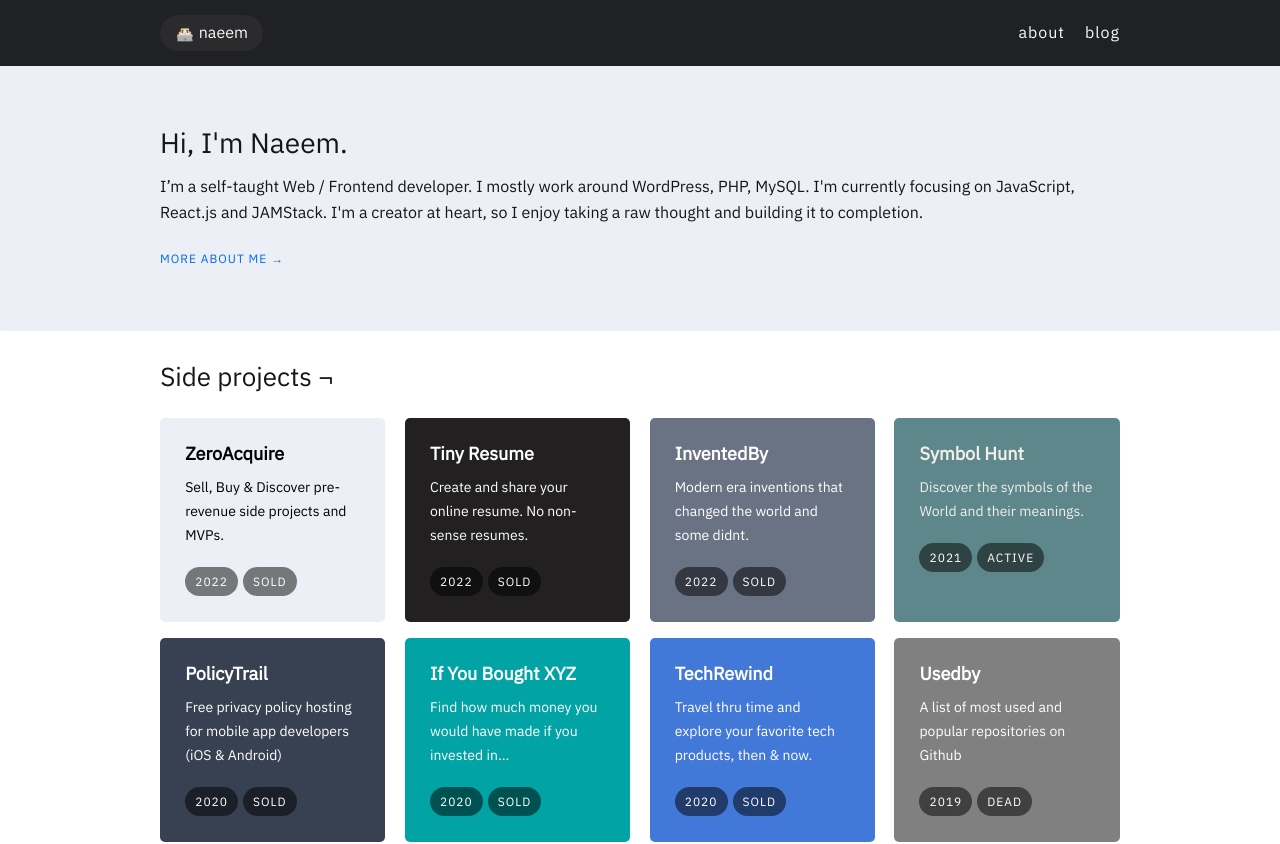
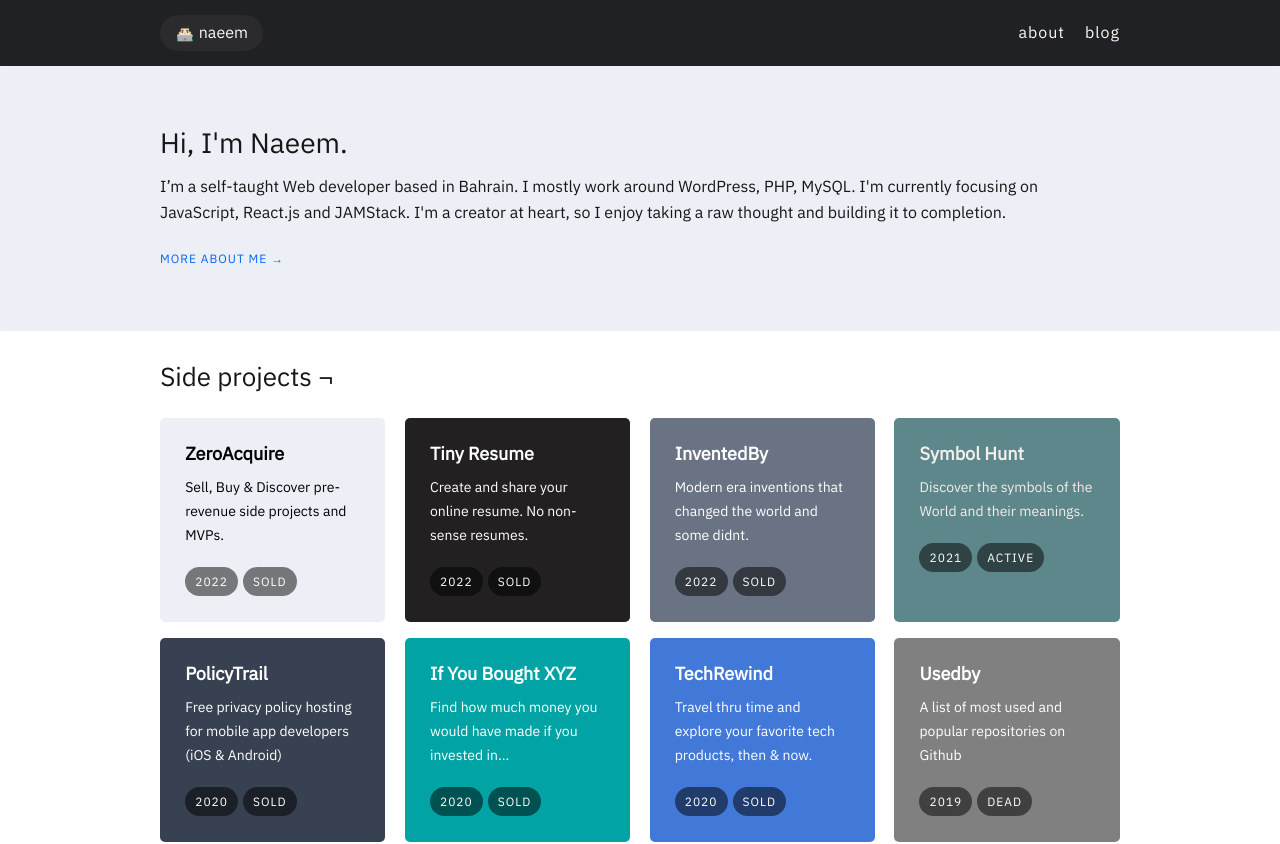
Before and after one commit to naeemnur/naeemnur.com, a React (Create React App) app: page / in a window 1280 px wide. Shown: the top 844 px of the page. Built offline with nearby package versions, Linux system fonts and the light colour scheme.

Commit message:
home update

```diff
--- a/src/Home.js
+++ b/src/Home.js
@@ -6,13 +6,13 @@ import { Project } from "./Projects";
 class Home extends Component {
   render() {
     const pageTitle = "Hi, I'm Naeem.";
-    const pageContent = `I’m a self-taught Web / Frontend developer. I mostly work around WordPress, PHP, MySQL. I'm currently focusing on JavaScript, React.js and JAMStack. I'm a creator at heart, so I enjoy taking a raw thought and building it to completion.`;
+    const pageContent = `I’m a self-taught Web developer based in Bahrain. I mostly work around WordPress, PHP, MySQL. I'm currently focusing on JavaScript, React.js and JAMStack. I'm a creator at heart, so I enjoy taking a raw thought and building it to completion.`;
     const projectHeading = "Side projects";
 
     return (
       <Fragment>
         <Helmet>
-          <title>Naeem Noor - Web / Frontend Developer Bahrain</title>
+          <title>Web Developer Bahrain | Naeem Noor</title>
           <meta name="description" content={pageContent} />
         </Helmet>
 
```
